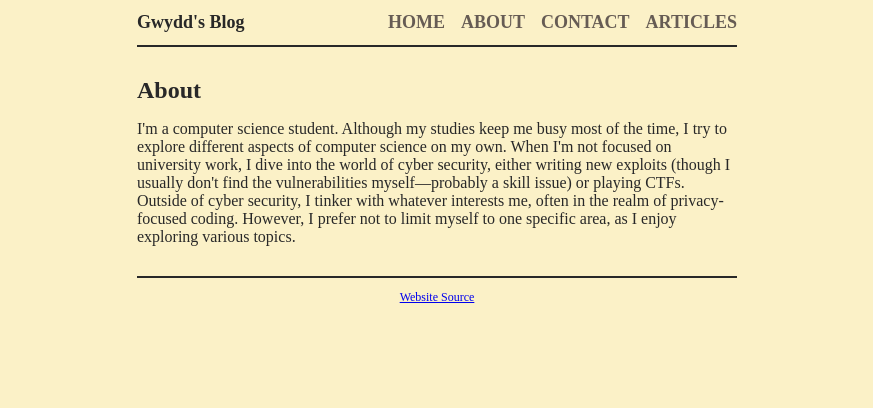
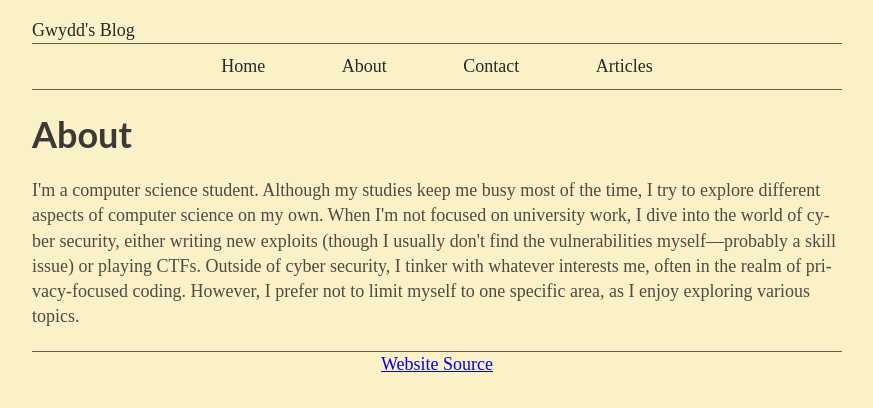
Before and after one commit to gwydd12/gwydd12.github.io, a plain HTML site: page about.html in a window 1280 px wide. Shown: the whole page, without its empty margins (203-1076 px from the left). Drawn offline with Linux system fonts and the light colour scheme.

Commit message:
refactor the css
- chaning something in the design, however, as you can see it still
looks terrible

```diff
--- a/css/default.css
+++ b/css/default.css
@@ -1,158 +1,131 @@
-html {
-  font-size: 62.5%;
+@import url('color.css');
+
+body {
+  max-width: 45em;
+  min-width: 20em;
+  margin: auto;
+  padding: 1em;
+  font-family: 'Crimson Text', serif;
+  font-size: 18px;
+  line-height: 1.4em;
+  background-color: var(--bg);
+  color: var(--fg);
 }
 
-body {
-  font-size: 1.6rem;
-  color: var(--fg);
-  background-color: var(--bg);
+h1, h2, h3, h4, h5, h6 {
+  line-height: 1.1em;
+  font-family: Lato, Helvetica, Arial, sans-serif;
+  color: var(--fg1);
 }
 
-header {
-  border-bottom: 0.2rem solid var(--fg);
+p {
+  margin-bottom: 1.2em;
+  -webkit-hyphens: auto;
+  -moz-hyphens: auto;
+  -ms-hyphens: auto;
+  hyphens: auto;
+  color: var(--fg2);
 }
 
-nav {
-  text-align: right;
+pre {
+  padding: 1em;
+  overflow-x: auto;
+  background-color: var(--bg2);
 }
 
-nav a {
-  font-size: 1.8rem;
-  font-weight: bold;
-  color: var(--fg3);
-  text-decoration: none;
-  text-transform: uppercase;
+code, pre {
+  background-color: var(--bg3);
 }
 
-footer {
-  margin-top: 3rem;
-  padding: 1.2rem 0;
-  border-top: 0.2rem solid var(--fg);
-  font-size: 1.2rem;
+body > header h1 {
+  font-size: 2.2em;
+  color: var(--fg);
+}
+
+body > header h2 {
+  font-size: 1.1em;
+  font-weight: normal;
   color: var(--fg4);
 }
 
-h1 {
-  font-size: 2.4rem;
-  color: var(--fg);
-}
-
-h2 {
-  font-size: 2rem;
-  color: var(--fg1);
-}
-
-article .header {
-  font-size: 1.4rem;
-  font-style: italic;
-  color: var(--gray);
-}
-
-.logo a {
-  font-weight: bold;
+body > header a, body > header a:hover {
   color: var(--fg);
   text-decoration: none;
 }
 
-@media (max-width: 319px) {
-  body {
-    width: 60rem;
+menu {
+  padding: 0;
   margin: 0;
-    padding: 0 5rem;
 }
-  header {
-    margin: 4.2rem 0;
+
+nav {
+  text-align: center;
+  border-top: 1px solid var(--fg3);
+  border-bottom: 1px solid var(--fg3);
+  padding-top: 10px;
+  padding-bottom: 10px;
 }
-  nav {
-    margin: 0 auto 3rem;
-    text-align: center;
+
+nav a {
+  color: var(--fg);
+  text-decoration: none;
+  padding: 0 2em;
 }
-  footer {
-    text-align: center;
+
+nav a:hover {
+  color: var(--gray);
+  text-decoration: none;
 }
-  .logo {
-    text-align: center;
-    margin: 1rem auto 3rem;
+
+section.repost {
+  font-style: italic;
+  color: var(--fg3);
 }
-  .logo a {
-    font-size: 2.4rem;
+
+article header p {
+  margin: 0.2em;
+  margin-left: 2em;
+  color: var(--fg4);
+}
+
+article header {
+  margin-bottom: 2em;
+}
+
+article h1 {
+  font-size: 2em;
+  margin-bottom: 0.2em;
   color: var(--fg);
 }
-  nav a {
-    display: block;
-    line-height: 1.6;
-    color: var(--fg3);
-  }
+
+article h2 {
+  font-size: 1.5em;
+  color: var(--fg1);
 }
 
-@media (min-width: 320px) {
-  body {
-    width: 60rem;
-    margin: 0;
-    padding: 0 5%;
-  }
-  header {
-    margin: 4.2rem 0;
-  }
-  nav {
-    margin: 0 auto 3rem;
+body > footer {
   text-align: center;
-  }
-  footer {
-    text-align: center;
-  }
-  .logo {
-    text-align: center;
-    margin: 1rem auto 3rem;
-  }
-  .logo a {
-    font-size: 2.4rem;
+  border-top: 1px solid var(--fg3);
+  margin-top: 10px;
   color: var(--fg);
 }
-  nav a {
-    display: inline;
-    margin: 0 0.6rem;
-    color: var(--fg3);
-  }
+
+.figure .caption {
+  font-style: italic;
+  color: var(--fg2);
 }
 
-@media (min-width: 640px) {
-  body {
-    width: 60rem;
-    margin: 0 auto;
-    padding: 0;
-  }
-  header {
-    margin: 0 0 3rem;
-    padding: 1.2rem 0;
-  }
-  nav {
-    margin: 0;
-    text-align: right;
-  }
-  nav a {
-    margin: 0 0 0 1.2rem;
-    display: inline;
-    color: var(--fg3);
-  }
-  footer {
-    text-align: center;
-  }
-  .logo {
-    margin: 0;
-    text-align: left;
-  }
-  .logo a {
-    float: left;
-    font-size: 1.8rem;
-    color: var(--fg);
-  }
+figure > img {
+  max-width: 100%;
 }
 
-@media (min-width: 1024px) {
-  body {
-    width: 60rem;
-    margin: 0 auto;
-    padding: 0;
+ins {
+  text-decoration: none;
+  color: var(--red);
 }
+
+ins::before {
+  font-weight: bold;
+  content: ">> ";
+  color: var(--red);
 }
```
Also changed, not shown: docs/css/default.css (+1 -1 lines). Lines whose indentation alone changed are shown as unchanged.
